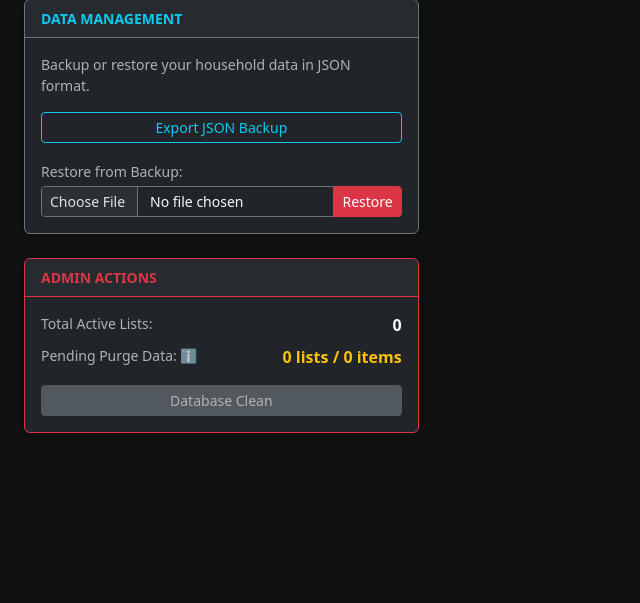
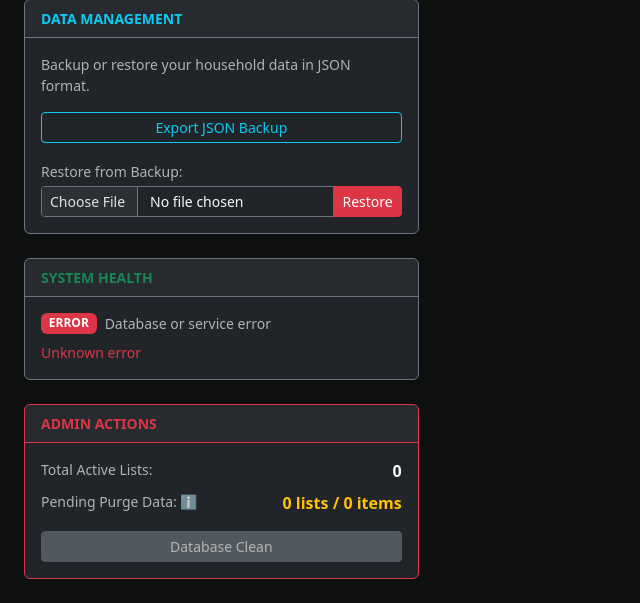
Before and after one commit to jasonbartholme/gtd-household, a Flask app: page /dashboard in a window 1280 px wide. Shown: the part 312-915 px from the top of the page, without its empty margins (0-640 px from the left). Before the commit the page ends 745 px from the top, so only its background shows below. Run offline with Flask 3, Linux system fonts and the light colour scheme.

Commit message:
Dashboard: add system health card for admins (shows OK/error, counts, last activity)\n\nCo-authored-by: Copilot <223556219+Copilot@users.noreply.github.com>

```diff
--- a/templates/dashboard.html
+++ b/templates/dashboard.html
@@ -24,6 +24,32 @@
                     </form>
                 </div>
             </div>
+
+            {% if current_user and current_user.role == 'admin' %}
+            <div class="card bg-dark border-secondary shadow-sm mb-4">
+                <div class="card-header border-secondary text-success small fw-bold">SYSTEM HEALTH</div>
+                <div class="card-body">
+                    {% if health and health.status == 'ok' %}
+                    <div class="d-flex align-items-center mb-2">
+                        <span class="badge bg-success me-2">OK</span>
+                        <small class="text-muted">All systems nominal</small>
+                    </div>
+                    <div class="small text-muted">
+                        <div class="d-flex justify-content-between"><span>Users</span><span class="text-light fw-bold">{{ health.counts.users }}</span></div>
+                        <div class="d-flex justify-content-between"><span>Actions</span><span class="text-light fw-bold">{{ health.counts.actions }}</span></div>
+                        <div class="d-flex justify-content-between"><span>Unprocessed Inbox</span><span class="text-light fw-bold">{{ health.counts.unprocessed_inbox }}</span></div>
+                        <div class="d-flex justify-content-between"><span>Last Activity</span><span class="text-light fw-bold">{{ health.last_activity or 'none' }}</span></div>
+                    </div>
+                    {% else %}
+                    <div class="d-flex align-items-center mb-2">
+                        <span class="badge bg-danger me-2">ERROR</span>
+                        <small class="text-muted">Database or service error</small>
+                    </div>
+                    <div class="small text-danger">{{ health.error if health and health.error else 'Unknown error' }}</div>
+                    {% endif %}
+                </div>
+            </div>
+            {% endif %}
 
             {% if current_user and current_user.role == 'admin' %}
             <div class="card bg-dark border-danger shadow-sm mb-4">
```
